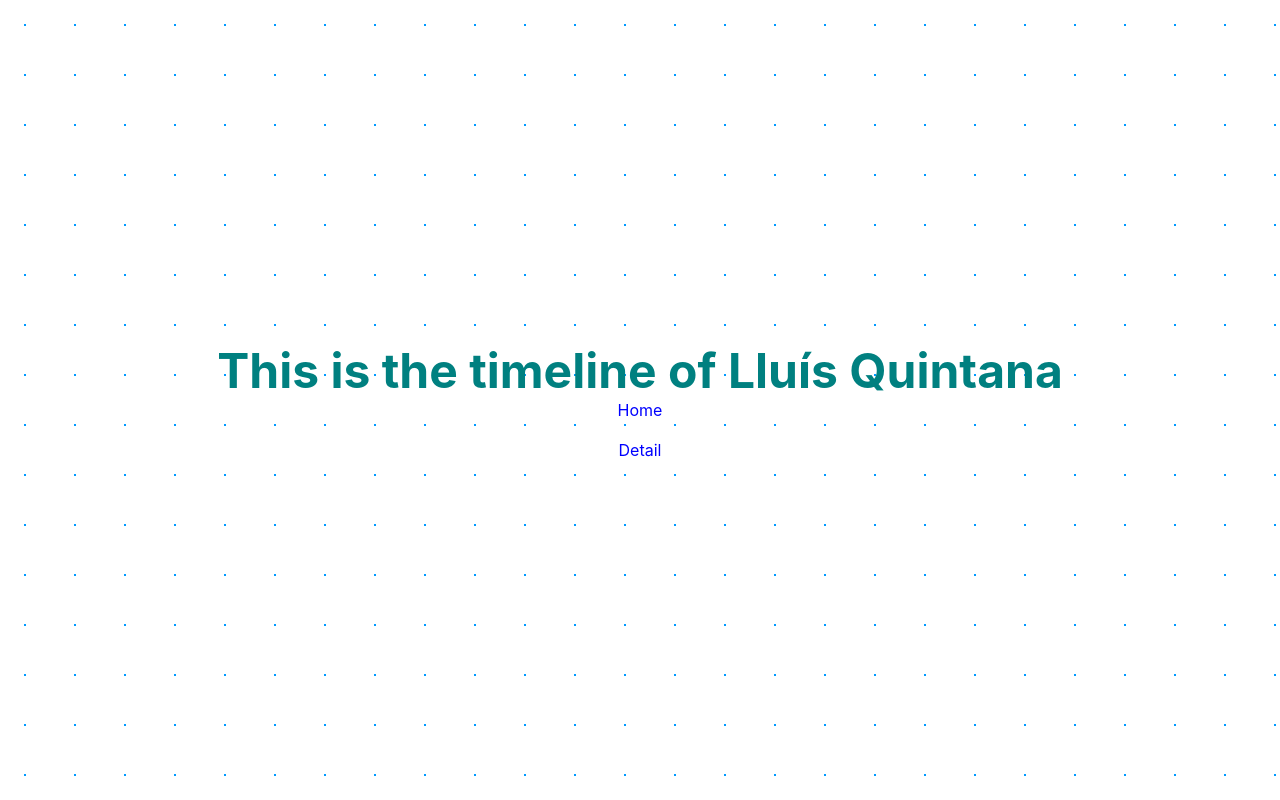
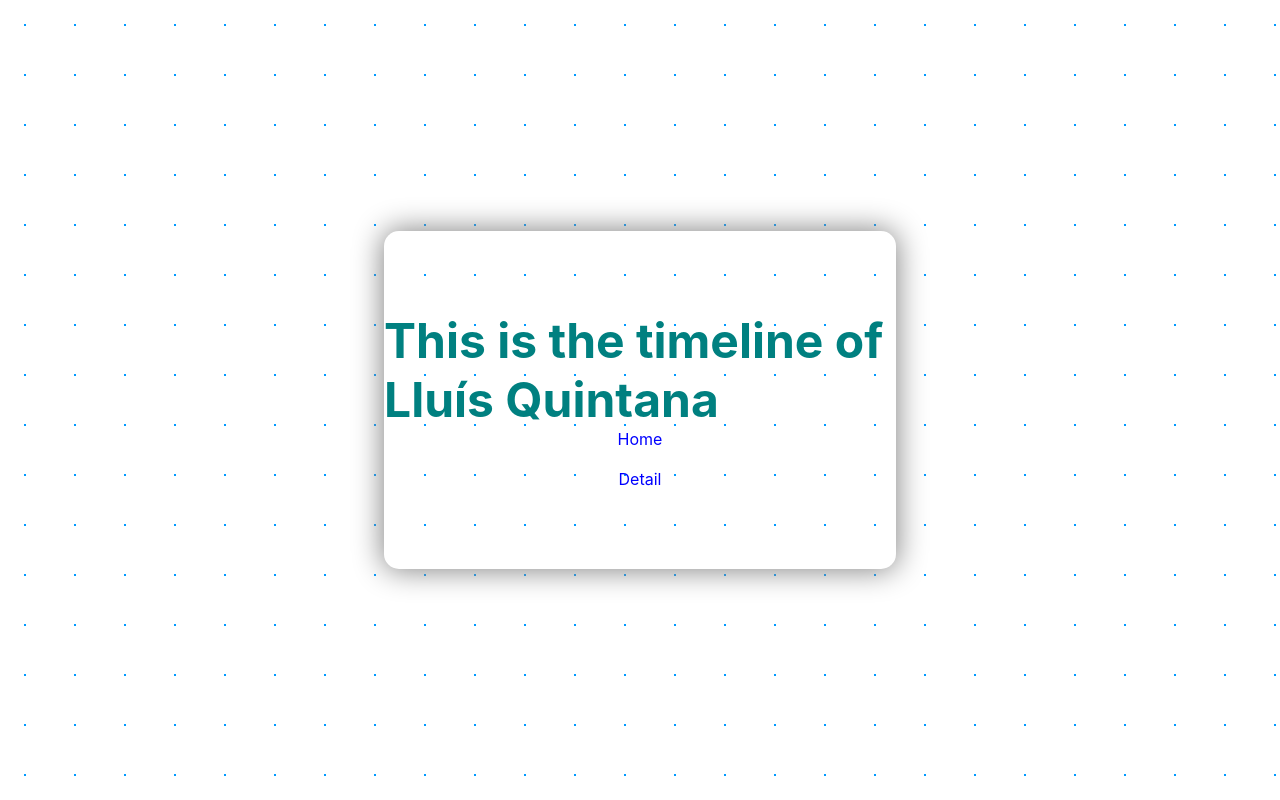
Before and after one commit to Lluis-Quintana/NextJS-first-App, a Next.js app in the folder first-next-app/: page /timeline in a window 1280 px wide. Built offline with nearby package versions, Linux system fonts and the light colour scheme.

Commit message:
Add styles to main in every page

```diff
--- a/first-next-app/pages/detail/index.js
+++ b/first-next-app/pages/detail/index.js
@@ -4,6 +4,8 @@ import styles from '../../styles/Home.module.css'
 export default function Detail({ userName, data }){
   return (
     <div className={styles.container}>
+
+      <main className={styles.main}>
         <h1>{userName}'s detail page</h1>
         <p>{data}</p>
         <Link href="/" >
@@ -13,6 +15,7 @@ export default function Detail({ userName, data }){
         <Link href="/timeline" >
             Timeline
         </Link>
+      </main>
     </div>
   )
 }
--- a/first-next-app/pages/index.js
+++ b/first-next-app/pages/index.js
@@ -4,6 +4,7 @@ import Link from 'next/link'
 
 export default function Home() {
   return (
+    <>
       <div className={styles.container}>
         <Head>
           <title>DevTer</title>
@@ -23,5 +24,6 @@ export default function Home() {
           <h2>Random description</h2>
         </main>
       </div>
+    </>
   )
 }
--- a/first-next-app/pages/timeline/index.js
+++ b/first-next-app/pages/timeline/index.js
@@ -4,11 +4,12 @@ import styles from '../../styles/Home.module.css'
 export default function Timeline({ userName }){
   return (
     <div className={styles.container}>
-
-      <h1>This is the timeline of {userName}</h1>
-      <Link href="/" >Home</Link>
-      <br />
-      <Link href="/detail">Detail</Link>
+      <main className={styles.main}>
+        <h1>This is the timeline of {userName}</h1>
+        <Link href="/" >Home</Link>
+        <br />
+        <Link href="/detail">Detail</Link>
+      </main>
     </div>
   )
 }
--- a/first-next-app/styles/Home.module.css
+++ b/first-next-app/styles/Home.module.css
@@ -11,8 +11,11 @@
 }
 
 .main {
+  width:40vw;
+  min-width:300px;
+  box-shadow: 0 0 30px 1px grey;
+  border-radius:15px;
   padding: 5rem 0;
-  flex: 1;
   display: flex;
   flex-direction: column;
   justify-content: center;
```
Lines whose indentation alone changed are shown as unchanged.
